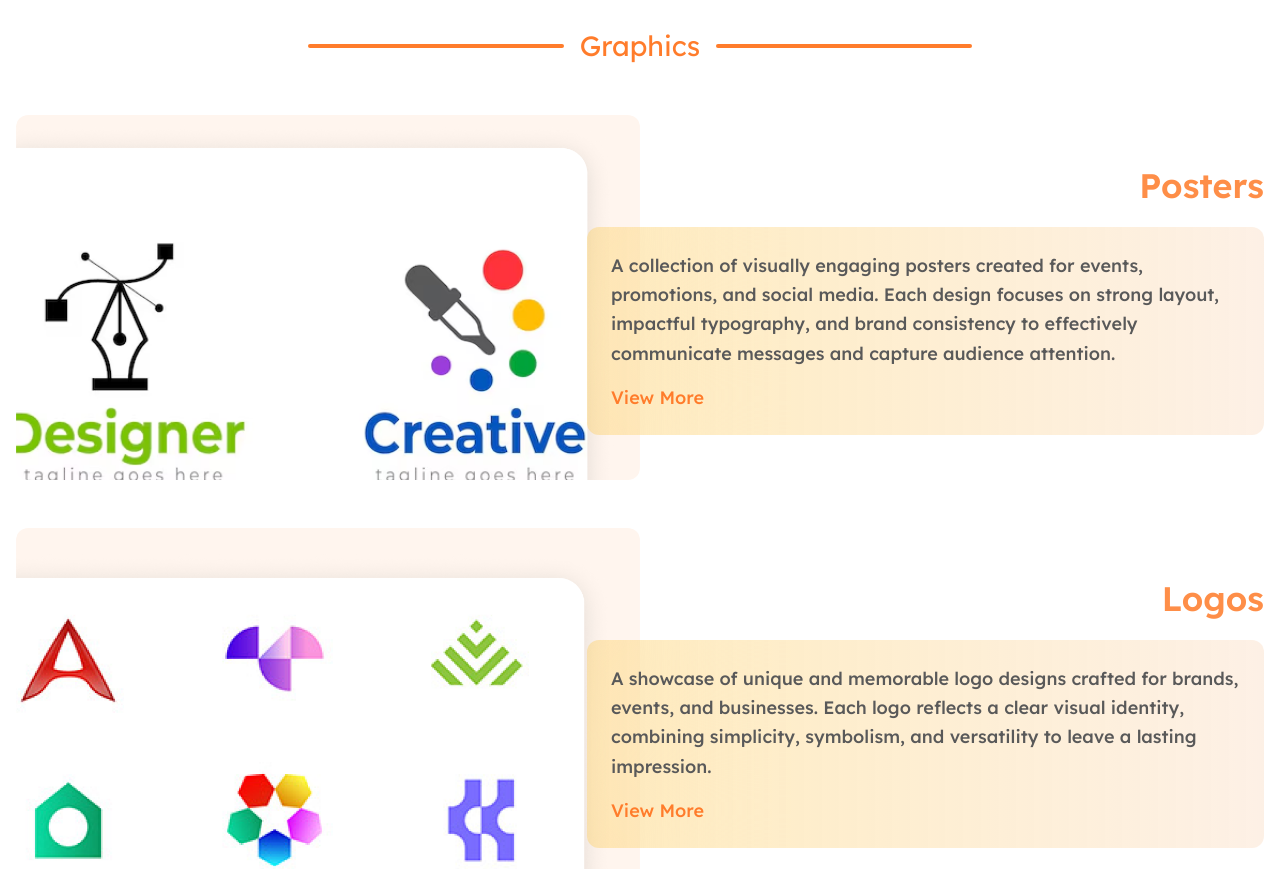
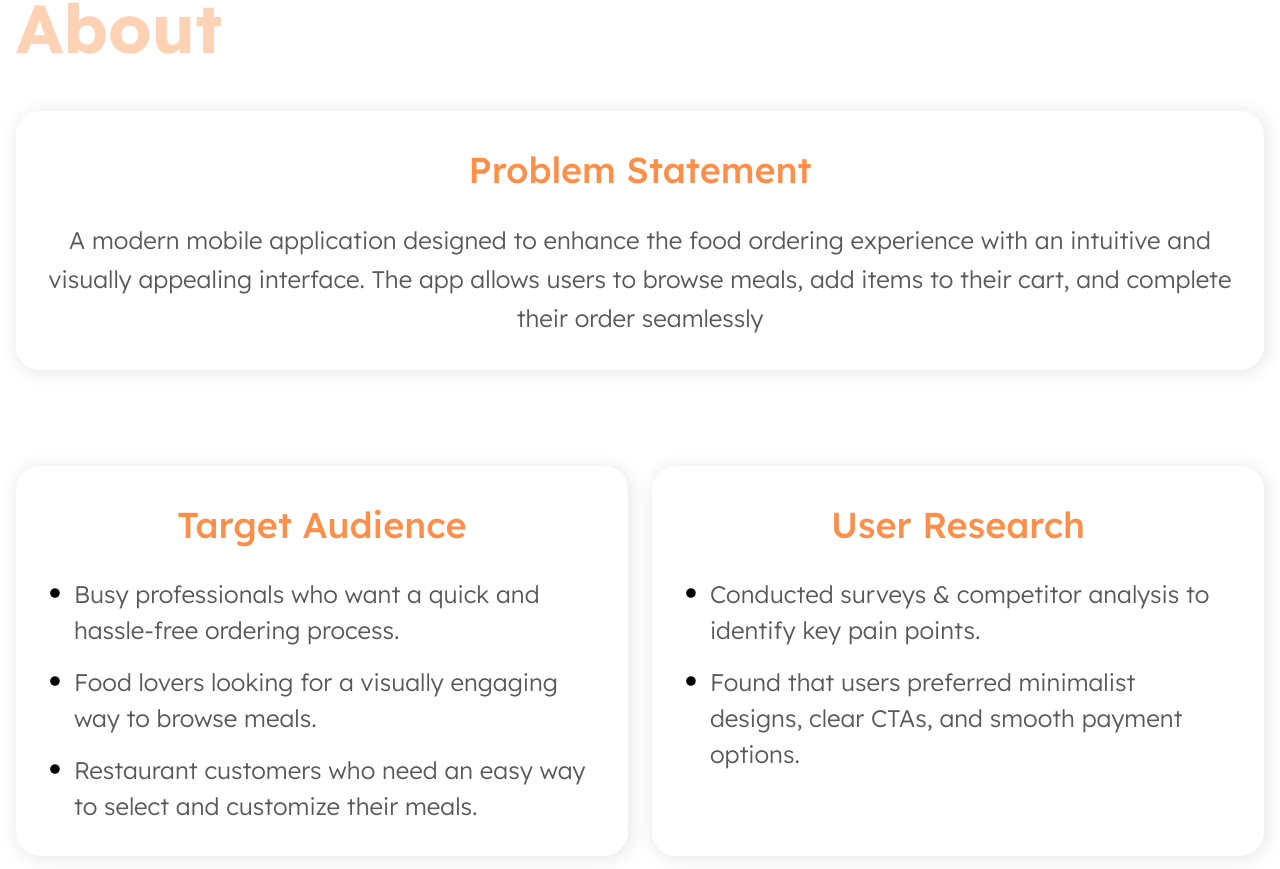
Before and after one commit to ahtisham774/Rafia-Mehmood-Portfolio, a Next.js app: page /foodmenu in a window 1280 px wide. Shown: the part 751-1620 px from the top of the page. Built offline with nearby package versions, Linux system fonts and the light colour scheme.

Commit message:
Foodmenu Error Fined

```diff
--- a/src/components/(foodmenu)/AboutProject.tsx
+++ b/src/components/(foodmenu)/AboutProject.tsx
@@ -1,74 +1,52 @@
-import Image from 'next/image';
-import Link from "next/link";
+import React from 'react';
 
-const projects = [
-    {
-        id: 1,
-        title: 'Posters',
-        description:
-            'A collection of visually engaging posters created for events, promotions, and social media. Each design focuses on strong layout, impactful typography, and brand consistency to effectively communicate messages and capture audience attention.',
-        imageSrc: '/assets/home-images/Graphics1.png',
-        imageAlt: 'Grocery App Screens',
-    },
-    {
-        id: 2,
-        title: 'Logos',
-        description:
-            'A showcase of unique and memorable logo designs crafted for brands, events, and businesses. Each logo reflects a clear visual identity, combining simplicity, symbolism, and versatility to leave a lasting impression.',
-        imageSrc: '/assets/home-images/Graphics2.png',
-        imageAlt: 'Food Menu App Screens',
-    },
-];
+const AboutProject = () => {
+    return (
+        <div className="w-full px-4 py-12 bg-white max-w-[1440px] mx-auto">
+            <h1 className="md:text-[68px] text-[40px] font-bold text-[#FE8E4866] mb-8">About</h1>
 
-export default function AboutProject() {
-    return (
-        <section id="projects" className="w-full px-4 py-12 bg-white relative z-40">
-            <div className="max-w-7xl mx-auto">
-                {/* Category Filter */}
-                <div className="flex justify-center items-center my-12">
-                    <div className="h-[4px] rounded bg-[#FF7C2B] w-64"></div>
-                    <span className="mx-4 text-[#FF7C2B] text-[28px] font-[300px] ">Graphics</span>
-                    <div className="h-[4px] rounded bg-[#FF7C2B] w-64"></div>
+            <div className="bg-white rounded-3xl p-8 mb-24" style={{boxShadow: '2px 2px 19px 0px rgba(0, 0, 0, 0.11)',}}>
+                <h2 className="md:text-[36px] text-[25px] font-medium text-[#FE8E48] text-center mb-6">Problem Statement</h2>
+                <p className="text-[#595959] md:text-[24px] text-[18px] font-light text-center leading-relaxed">
+                    A modern mobile application designed to enhance the food ordering experience with an intuitive and visually appealing interface. The app allows users to browse meals, add items to their cart, and complete their order seamlessly
+                </p>
+            </div>
+
+            <div className="flex flex-col md:flex-row gap-6">
+                <div className="bg-white rounded-3xl p-8 flex-1" style={{boxShadow: '2px 2px 19px 0px rgba(0, 0, 0, 0.11)',}}>
+                    <h2 className="md:text-[36px] text-[25px] font-medium text-[#FE8E48] text-center mb-6">Target Audience</h2>
+                    <ul className="space-y-4">
+                        <li className="flex items-start gap-x-3">
+                            <span className="text-black text-[40px] font-light mt-4 h-[10px] leading-0">•</span>
+                            <span className="text-[#595959] md:text-[24px] text-[18px] font-light">Busy professionals who want a quick and hassle-free ordering process.</span>
+                        </li>
+                        <li className="flex items-start gap-x-3">
+                            <span className="text-black text-[40px] font-light mt-4 h-[10px] leading-0">•</span>
+                            <span className="text-[#595959] md:text-[24px] text-[18px] font-light">Food lovers looking for a visually engaging way to browse meals.</span>
+                        </li>
+                        <li className="flex items-start gap-x-3">
+                            <span className="text-black text-[40px] font-light mt-4 h-[10px] leading-0">•</span>
+                            <span className="text-[#595959] md:text-[24px] text-[18px] font-light">Restaurant customers who need an easy way to select and customize their meals.</span>
+                        </li>
+                    </ul>
                 </div>
 
-                <div className="flex flex-col space-y-12">
-                    {projects.map((project) => (
-                        <div
-                            key={project.id}
-                            className={`flex flex-col lg:flex-row items-center lg:space-x-8 space-y-6 md:space-y-0`}
-                        >
-                            <div className="w-full lg:w-1/2 flex-shrink-0 rounded-xl overflow-hidden">
-                                <Image
-                                    src={project.imageSrc}
-                                    alt={project.imageAlt}
-                                    width={600}
-                                    height={350}
-                                    className="object-cover w-full h-full lg:ml-0 md:ml-1"
-                                />
-                            </div>
-                            <div className='w-full lg:w-1/2'>
-                                <h3 className="font-semibold text-[#FE8E48] mb-4 md:text-end text-center text-[34px] lg:mt-0 mt-10">
-                                    {project.title}
-                                </h3>
-                                <div className="bg-gradient-to-l from-[#EB6C00]/10 via-purple-[#FF7C2B66]/15 to-[#FDB300]/25 p-6 rounded-xl lg:-ml-[85px] ml-0 backdrop-blur-[80px]">
-                                    <p className="text-[#595959] leading-relaxed mb-4 text-[18px] font-medium">
-                                        {project.description}
-                                    </p>
-                                    <Link
-                                        href="#"
-                                        className="inline-block text-[#FF7C2B] font-medium hover:underline text-[18px]"
-                                    >
-                                        View More
-                                    </Link>
-                                </div>
-                            </div>
-                        </div>
-                    ))}
+                <div className="bg-white rounded-3xl p-8 flex-1" style={{boxShadow: '2px 2px 19px 0px rgba(0, 0, 0, 0.11)',}}>
+                    <h2 className="md:text-[36px] text-[25px] font-medium text-[#FE8E48] text-center mb-6">User Research</h2>
+                    <ul className="space-y-4 list-disc">
+                        <li className="flex items-start gap-x-3">
+                            <span className="text-black text-[40px] font-light mt-4 h-[10px] leading-0">•</span>
+                            <span className="text-[#595959] md:text-[24px] text-[18px] font-light">Conducted surveys & competitor analysis to identify key pain points.</span>
+                        </li>
+                        <li className="flex items-start gap-x-3">
+                            <span className="text-black text-[40px] font-light mt-4 h-[10px] leading-0">•</span>
+                            <span className="text-[#595959] md:text-[24px] text-[18px] font-light">Found that users preferred minimalist designs, clear CTAs, and smooth payment options.</span>
+                        </li>
+                    </ul>
                 </div>
-                {/*<div className='flex justify-center mt-[80px]'>*/}
-                {/*    <button className='px-[50px] py-[15px] rounded-[50px] bg-[#FF7C2B] md:text-[25px] text-[20px] text-black text-semibold cursor-pointer hover:bg-transparent transition-all duration-500 border-2 border-[#FF7C2B] hover:text-[#FF7C2B]'>See All</button>*/}
-                {/*</div>*/}
             </div>
-        </section>
+        </div>
     );
-}
+};
+
+export default AboutProject;
```
